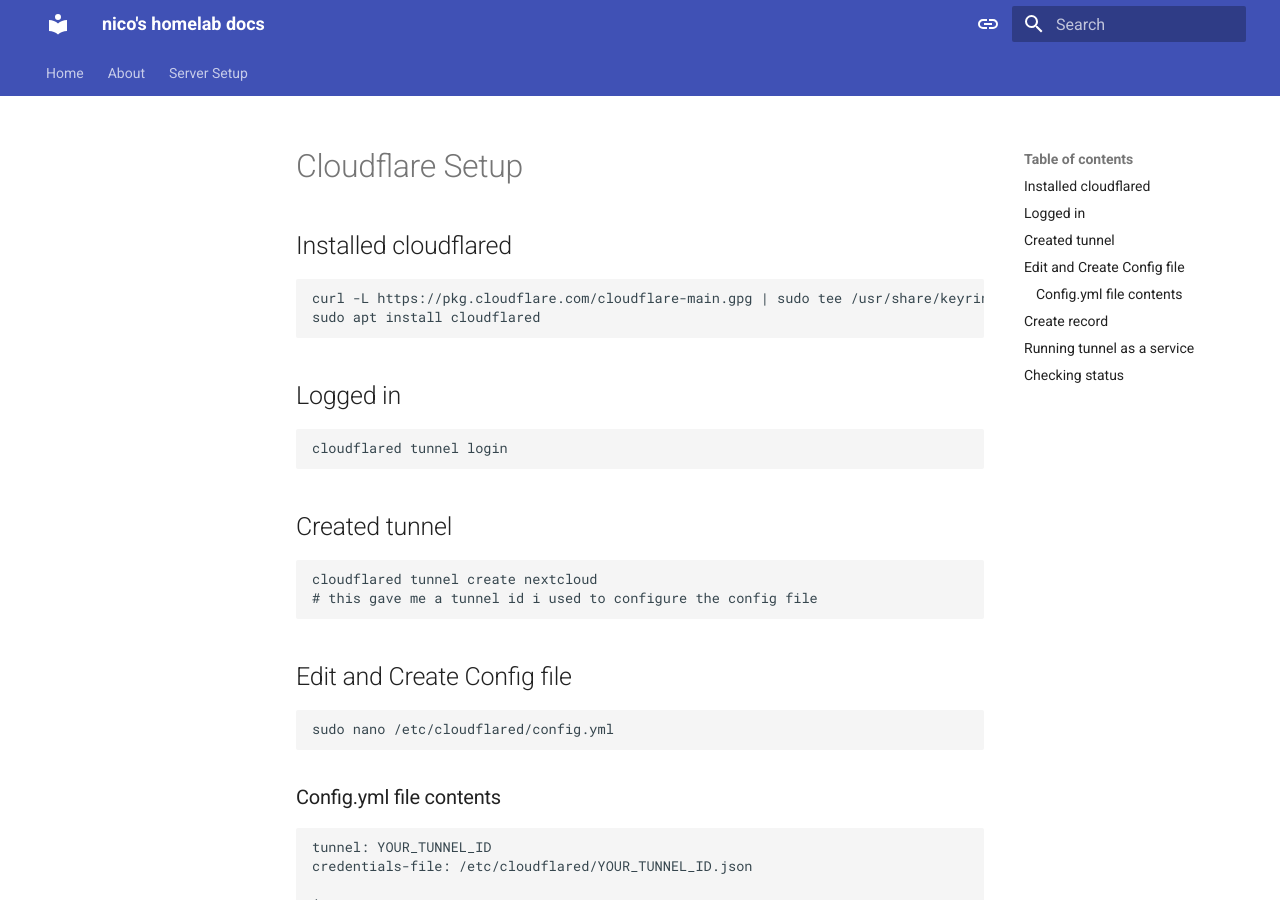
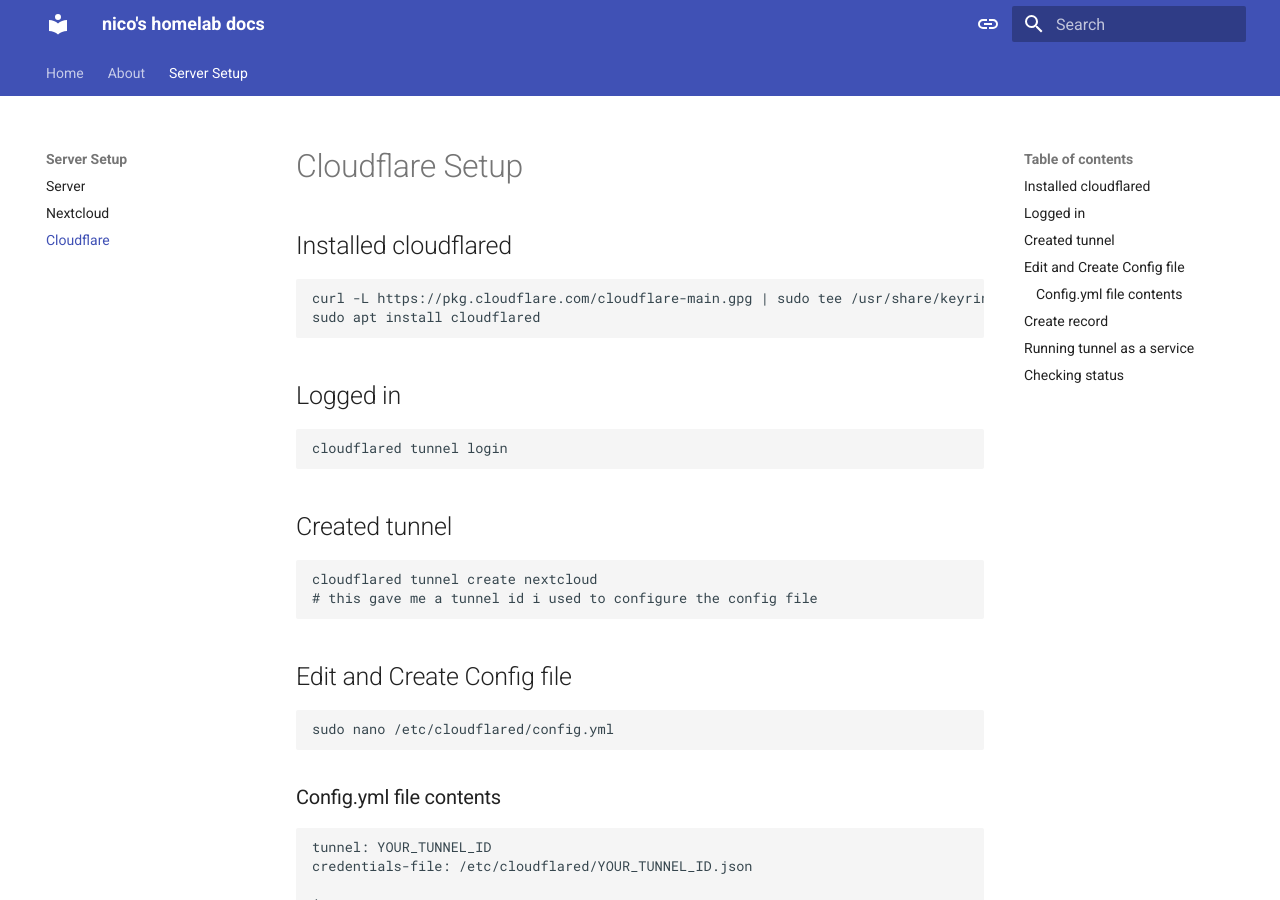
Before and after one commit to noranguy/home-lab, an MkDocs documentation site: the page built from docs/server-setup/cloudflare-setup.md, in a window 1280 px wide and 900 px high. Built offline with MkDocs 1.6.1 and Material for MkDocs 9.7.7, drawn with Linux system fonts in a browser that asks for light colours.

Commit message:
reconfig and restructure file system

```diff
--- a/mkdocs.yml
+++ b/mkdocs.yml
@@ -31,11 +31,11 @@ theme:
     code: Roboto Mono
 nav:
   - Home:
-    - Home: home.md
-    - Current Implementations: current-implementations.md
-    - Planned Implementations: planned-implementations.md
-  - About: about.md
+    - Home: home/home.md
+    - Current Implementations: home/current-implementations.md
+    - Planned Implementations: home/planned-implementations.md
+  - About: blog/about.md
   - Server Setup:
-    - Server: server-setup.md
-    - Nextcloud: nextcloud-setup.md
-    - Cloudflare: cloudflare-setup.md
+    - Server: server-setup/server-setup.md
+    - Nextcloud: server-setup/nextcloud-setup.md
+    - Cloudflare: server-setup/cloudflare-setup.md
```
